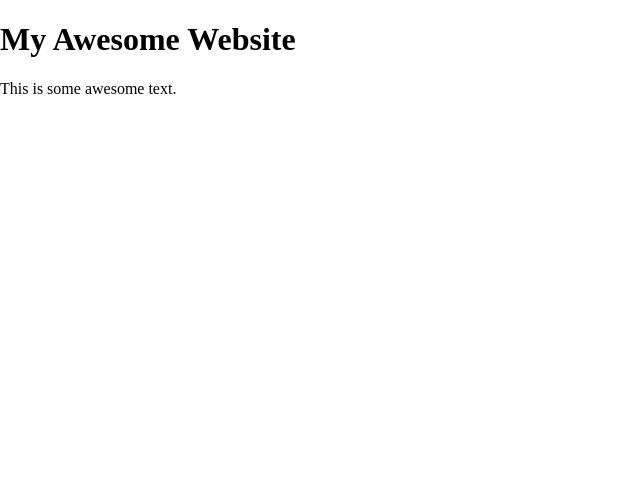
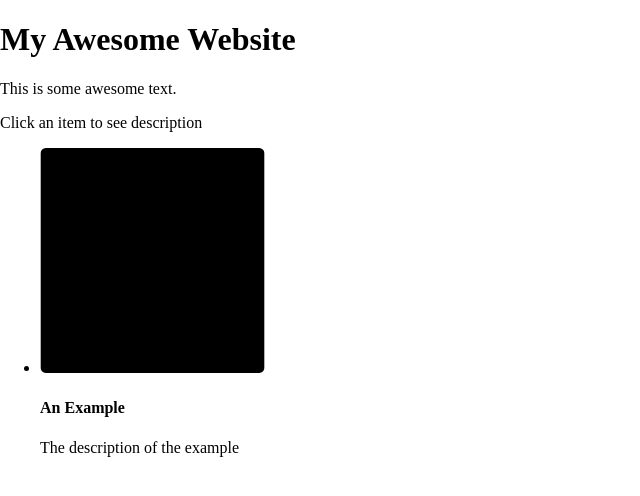
Before and after one commit to CTECH-IT/partner-shopping-project-hmm, a plain HTML site: page index.html in a window 1280 px wide. Shown: the whole page, without its empty margins (0-640 px from the left). Drawn offline with nearby package versions, Linux system fonts and the light colour scheme.

Commit message:
added body and basic list for items

```diff
--- a/index.html
+++ b/index.html
@@ -13,6 +13,7 @@
 
     <link rel="stylesheet" href="https://cdnjs.cloudflare.com/ajax/libs/normalize/8.0.1/normalize.min.css">
     <link rel="stylesheet" href="stylesheets/styles.css">
+    <link rel="stylesheet" href="stylesheets/main-shopping-list-styles.css">
   </head>
 
 <body>
@@ -21,6 +22,25 @@
     <p>This is some awesome text.</p>
   </header>
 
+  <body>
+    <div id="shopping-list-info-bar">
+      <div id="filter-selector"></div>
+      <p id="helpful-hint">Click an item to see description</p>
+      <p id="item-count"></p>
+    </div>
+    <div id="main-list-wrapper">
+      <ul id="item-list">
+        <li class="shopping-item">
+          <img src="img/square.png" alt="Example Image" class="product-image">
+          <div class="product-info">
+            <h4 class="product-title">An Example</h4>
+            <p class="product-description">The description of the example</p>
+          </div>
+        </li>
+      </ul>
+    </div>
+  </body>
+
   <script src="scripts/main.js"></script>
 </body>
 </html>
```
